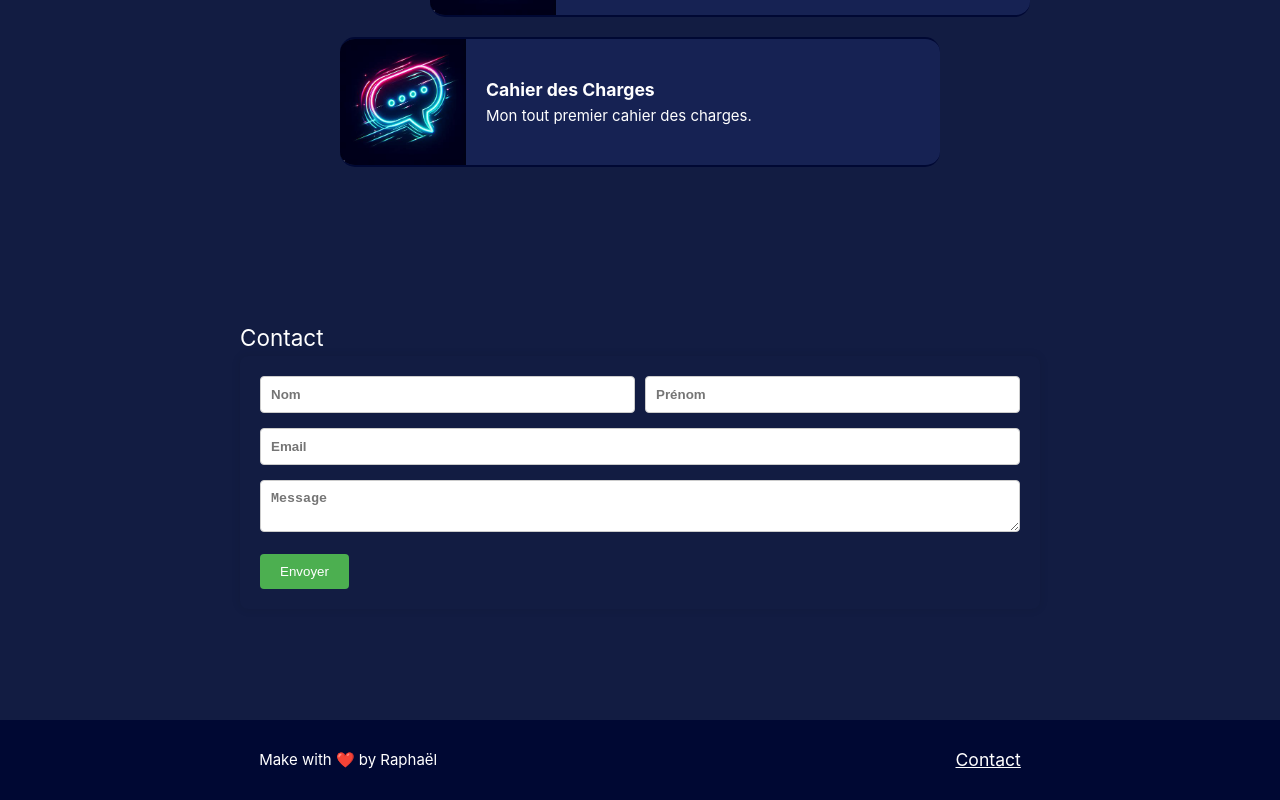
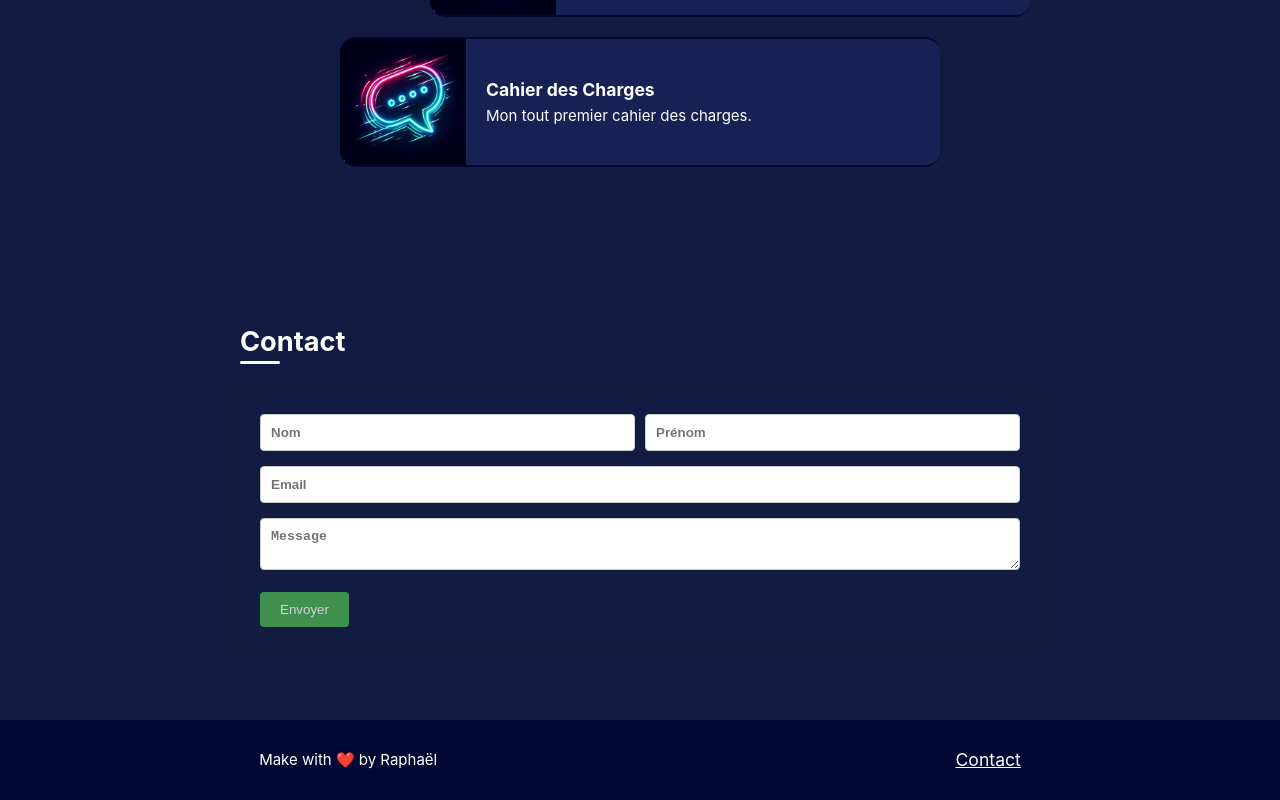
Before and after one commit to ZeleffOff/portfolio, a Vue app: page / in a window 1280 px wide. Shown: the part 1551-2351 px from the top of the page. Built offline with nearby package versions, Linux system fonts and the light colour scheme.

Commit message:
update: add emailjs for emailing

```diff
--- a/src/components/Home/ContactSection.vue
+++ b/src/components/Home/ContactSection.vue
@@ -6,10 +6,47 @@ const name = ref("");
 const lastname = ref("");
 const email = ref("");
 const message = ref("");
+const disabledButton = ref(true);
+
+function viewErrorMessage(content, state) {
+  if (state && !content) throw Error("Message error content cannot be empty !");
+
+  const errorMessage = document.querySelector("#error-msg");
+
+  errorMessage.textContent = content;
+
+  state
+    ? (errorMessage.style.display = "block")
+    : (errorMessage.style.display = "none");
+}
+function checkCredentials() {
+  const button = document.querySelector("#submit-btn");
+
+  // Messages d'erreur
+  let content = "";
+
+  if (!name.value) content += "Vous devez indiquez votre nom !";
+  else if (!lastname.value) content += "Vous devez indiquez votre prénom !";
+  else if (!email.value) content += "Vous devez indiquez votre email !";
+  else if (!message.value) content += "Vous devez indiquez votre message !";
+  // -----
+
+  if (name.value && lastname.value && email.value && message.value) {
+    viewErrorMessage(content, false);
+
+    button.classList.remove("disabled");
+    disabledButton.value = false;
+  } else if (content) {
+    button.classList.add("disabled");
+    disabledButton.value = true;
+
+    viewErrorMessage(content, true);
+  }
+}
 
 function sendMessage() {
   const templateParams = {
-    to_email: "raphaelamoro330@gmail.com",
+    to_email: process.env.VUE_APP_CONTACT_EMAIL,
     from_name: name.value,
     from_lastname: lastname.value,
     from_email: email.value,
@@ -40,28 +77,52 @@ function sendMessage() {
 <template>
   <div class="contact-section">
     <div class="container">
-      <h2>Contact</h2>
+      <h2 class="title">Contact</h2>
 
       <div class="grid">
         <div class="wrapper">
           <div class="name-wrapper">
-            <input v-model="name" class="name" placeholder="Nom" required />
+            <input
+              v-model="name"
+              class="name"
+              placeholder="Nom"
+              @input="checkCredentials"
+              required
+            />
             <input
               v-model="lastname"
               class="lastname"
               placeholder="Prénom"
+              @input="checkCredentials"
               required
             />
           </div>
-          <input v-model="email" class="email" placeholder="Email" required />
+          <input
+            v-model="email"
+            class="email"
+            placeholder="Email"
+            @input="checkCredentials"
+            required
+          />
           <textarea
             v-model="message"
             class="message"
             placeholder="Message"
+            @input="checkCredentials"
             required
           ></textarea>
 
-          <button @click="handleClick" type="submit">Envoyer</button>
+          <p id="error-msg" style="display: none">aze</p>
+
+          <button
+            @click="sendMessage()"
+            type="submit"
+            :disabled="disabledButton"
+            id="submit-btn"
+            class="disabled"
+          >
+            Envoyer
+          </button>
         </div>
       </div>
     </div>
@@ -140,4 +201,15 @@ button {
 button:hover {
   background-color: #45a049;
 }
+
+#submit-btn.disabled {
+  cursor: default;
+  opacity: 0.8;
+}
+
+#error-msg {
+  font-size: 1rem;
+  text-align: center;
+  color: rgb(242, 82, 82);
+}
 </style>
```
